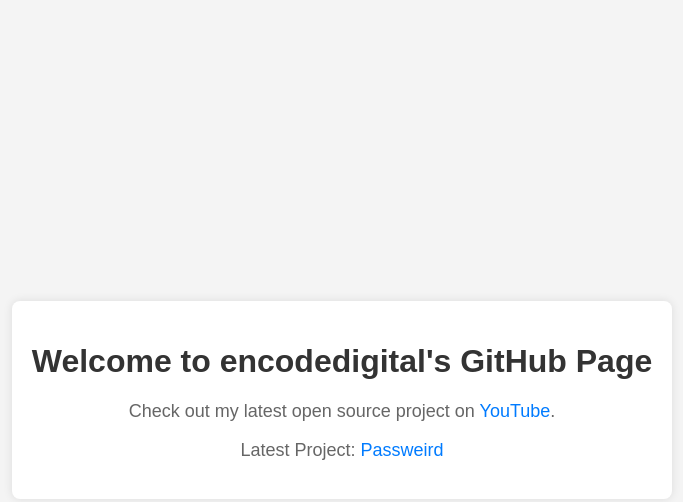
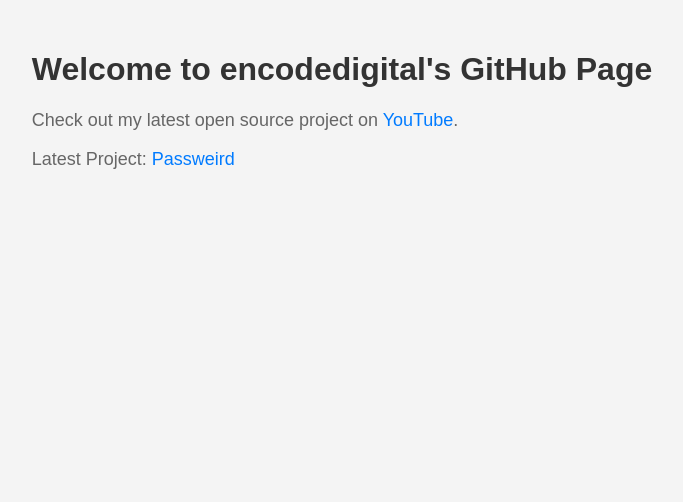
Before and after one commit to encodedigital/encodedigital.github.io, a plain HTML site: page index.html in a window 1280 px wide. Shown: the whole page, without its empty margins (298-981 px from the left). Drawn offline with Linux system fonts and the light colour scheme.

Commit message:
Update index.html

```diff
--- a/index.html
+++ b/index.html
@@ -9,22 +9,22 @@
         body {
             font-family: 'Arial', sans-serif;
             background-color: #f4f4f4;
-            margin: 0;
+            margin: 30px;
             padding: 0;
             display: flex;
             align-items: center;
             justify-content: center;
-            height: 100vh;
+           /* height: 100vh;*/
         }
 
-        .container {
+/*        .container {
             text-align: center;
             padding: 20px;
             background-color: #fff;
             box-shadow: 0 0 10px rgba(0, 0, 0, 0.1);
             border-radius: 8px;
         }
-
+*/
         h1 {
             color: #333;
         }
```
